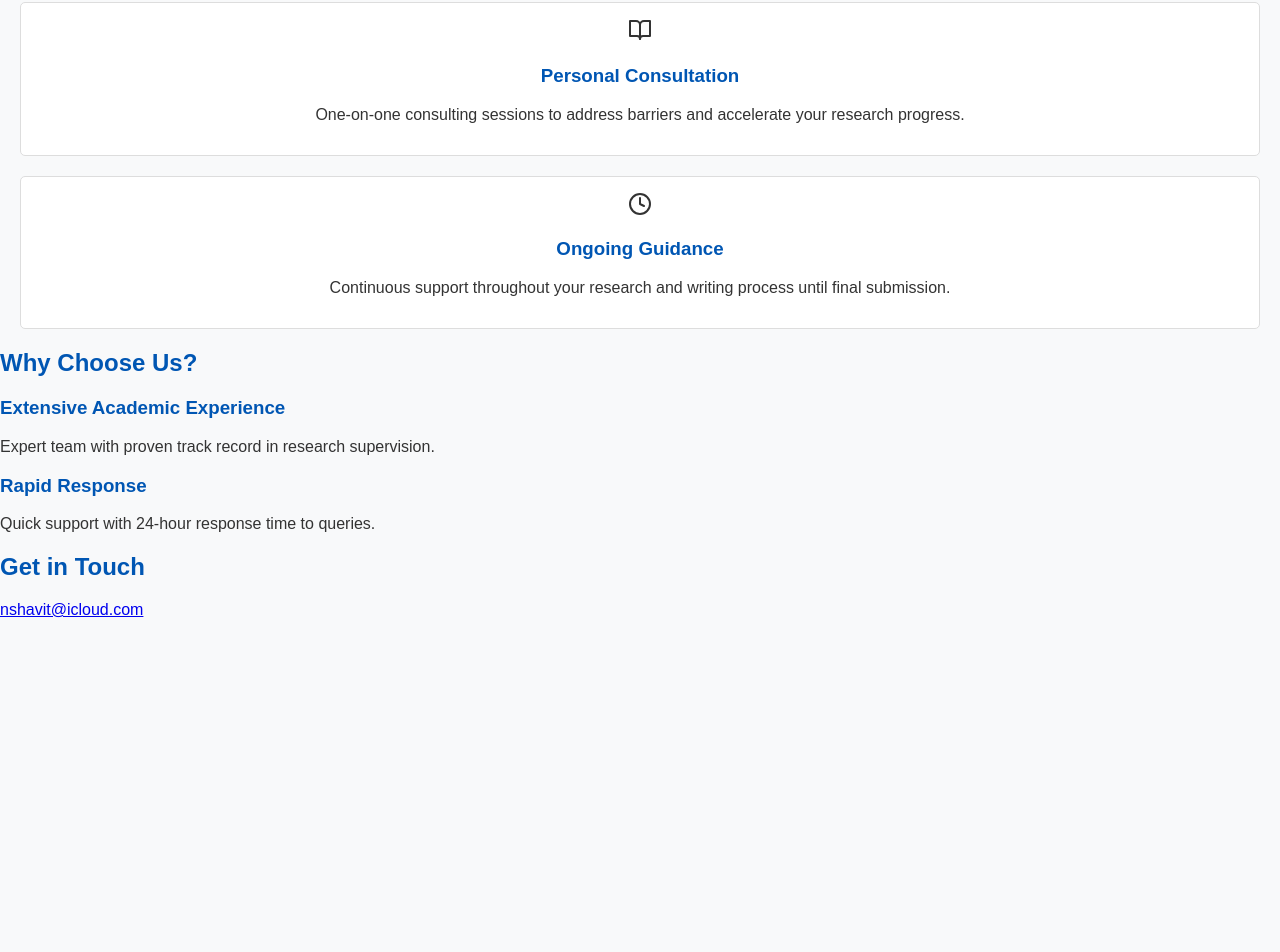
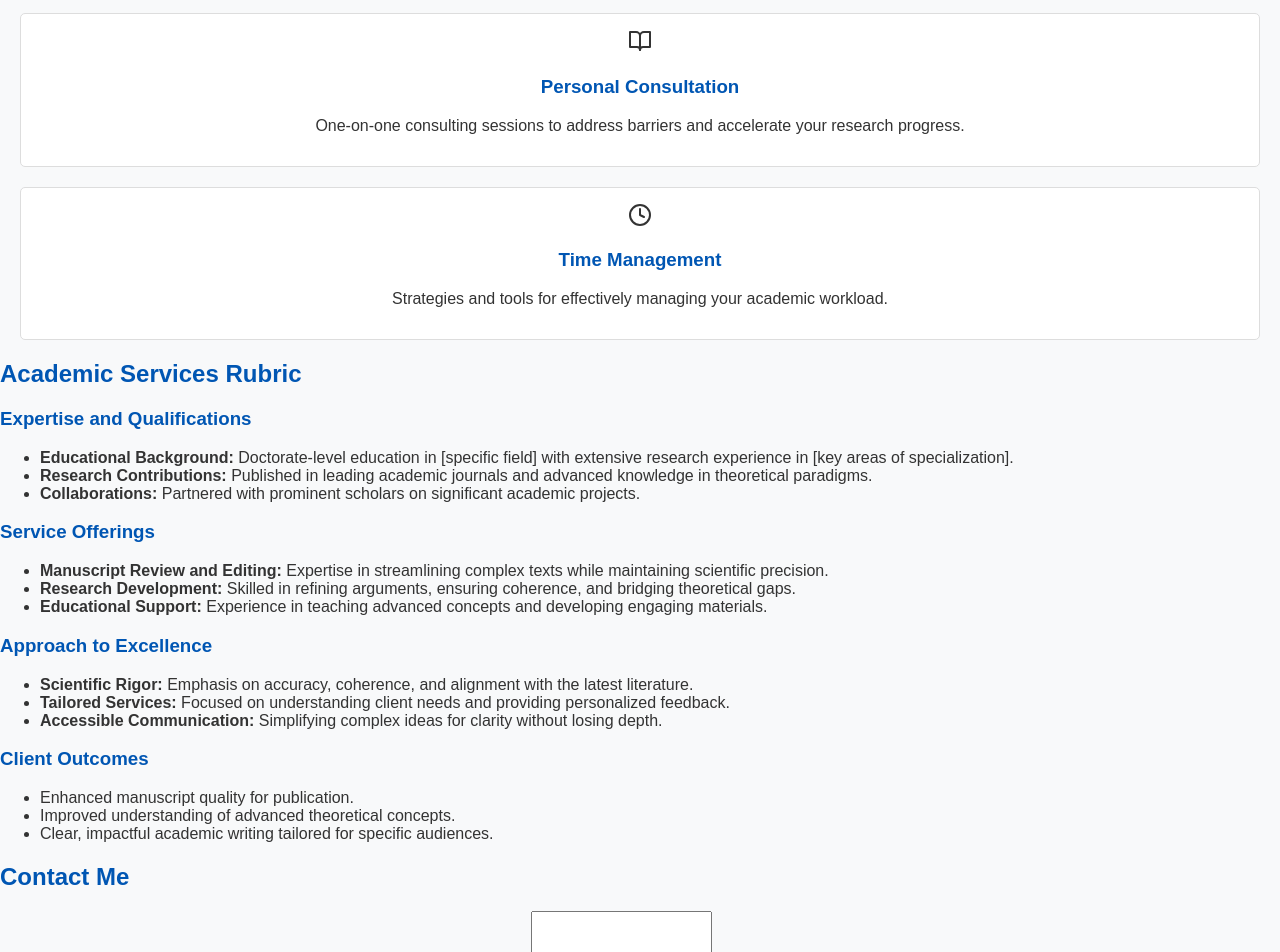
Before and after one commit to nimshav/phd-support, a React (Create React App) app: page / in a window 1280 px wide. Shown: the part 326-1278 px from the top of the page. Before the commit the page ends 945 px from the top, so only its background shows below. Built offline with nearby package versions, Linux system fonts and the light colour scheme.

Commit message:
update profile

```diff
--- a/src/components/LandingPage.js
+++ b/src/components/LandingPage.js
@@ -1,5 +1,15 @@
 import React from 'react';
 import { ArrowRight, BookOpen, Clock } from 'lucide-react'; // Importing icons
+
+const ServiceCard = ({ icon, title, description }) => (
+  <div className="service-card">
+    <div className="service-icon" aria-label={`${title} icon`}>
+      {icon}
+    </div>
+    <h3>{title}</h3>
+    <p>{description}</p>
+  </div>
+);
 
 const LandingPage = () => {
   const services = [
@@ -14,44 +24,113 @@ const LandingPage = () => {
       icon: <BookOpen />,
     },
     {
-      title: "Ongoing Guidance",
-      description: "Continuous support throughout your research and writing process until final submission.",
+      title: "Time Management",
+      description: "Strategies and tools for effectively managing your academic workload.",
       icon: <Clock />,
     },
   ];
 
   return (
-    <div>
-      {/* Hero Section */}
-      <h1>Stuck in Your Doctoral Journey?</h1>
-      <p>Professional guidance to help doctoral candidates overcome obstacles and advance their research.</p>
-      <button>Schedule a Consultation</button>
+    <div className="landing-page">
+      {/* Header Section */}
+      <header className="header">
+        <h1>Nimrod Shavit - Academic Services</h1>
+        <p>Your trusted partner in academic excellence and research development.</p>
+      </header>
 
       {/* Services Section */}
-      <div>
-        {services.map((service, index) => (
-          <div key={index} className="service-card">
-            {service.icon}
-            <h3>{service.title}</h3>
-            <p>{service.description}</p>
-          </div>
-        ))}
-      </div>
+      <section className="services">
+        <h2>Our Services</h2>
+        <div className="service-cards">
+          {services.map((service, index) => (
+            <ServiceCard
+              key={index}
+              icon={service.icon}
+              title={service.title}
+              description={service.description}
+            />
+          ))}
+        </div>
+      </section>
 
-      {/* Benefits Section */}
-      <div>
-        <h2>Why Choose Us?</h2>
-        <h3>Extensive Academic Experience</h3>
-        <p>Expert team with proven track record in research supervision.</p>
-        <h3>Rapid Response</h3>
-        <p>Quick support with 24-hour response time to queries.</p>
-      </div>
+      {/* Academic Rubric Section */}
+      <section className="academic-rubric">
+        <h2>Academic Services Rubric</h2>
+        <div className="rubric-content">
+          <h3>Expertise and Qualifications</h3>
+          <ul>
+            <li>
+              <strong>Educational Background:</strong> Doctorate-level education in
+              [specific field] with extensive research experience in
+              [key areas of specialization].
+            </li>
+            <li>
+              <strong>Research Contributions:</strong> Published in leading
+              academic journals and advanced knowledge in theoretical paradigms.
+            </li>
+            <li>
+              <strong>Collaborations:</strong> Partnered with prominent scholars
+              on significant academic projects.
+            </li>
+          </ul>
+
+          <h3>Service Offerings</h3>
+          <ul>
+            <li>
+              <strong>Manuscript Review and Editing:</strong> Expertise in
+              streamlining complex texts while maintaining scientific precision.
+            </li>
+            <li>
+              <strong>Research Development:</strong> Skilled in refining
+              arguments, ensuring coherence, and bridging theoretical gaps.
+            </li>
+            <li>
+              <strong>Educational Support:</strong> Experience in teaching
+              advanced concepts and developing engaging materials.
+            </li>
+          </ul>
+
+          <h3>Approach to Excellence</h3>
+          <ul>
+            <li>
+              <strong>Scientific Rigor:</strong> Emphasis on accuracy, coherence,
+              and alignment with the latest literature.
+            </li>
+            <li>
+              <strong>Tailored Services:</strong> Focused on understanding client
+              needs and providing personalized feedback.
+            </li>
+            <li>
+              <strong>Accessible Communication:</strong> Simplifying complex ideas
+              for clarity without losing depth.
+            </li>
+          </ul>
+
+          <h3>Client Outcomes</h3>
+          <ul>
+            <li>Enhanced manuscript quality for publication.</li>
+            <li>Improved understanding of advanced theoretical concepts.</li>
+            <li>Clear, impactful academic writing tailored for specific audiences.</li>
+          </ul>
+        </div>
+      </section>
 
       {/* Contact Section */}
-      <div>
-        <h2>Get in Touch</h2>
-        <a href="mailto:nshavit@icloud.com">nshavit@icloud.com</a>
-      </div>
+      <section className="contact">
+        <h2>Contact Me</h2>
+        <form>
+          <label htmlFor="name">Name:</label>
+          <input type="text" id="name" name="name" required />
+
+          <label htmlFor="email">Email:</label>
+          <input type="email" id="email" name="email" required />
+
+          <label htmlFor="message">Message:</label>
+          <textarea id="message" name="message" rows="5" required></textarea>
+
+          <button type="submit">Submit</button>
+        </form>
+      </section>
     </div>
   );
 };
```
